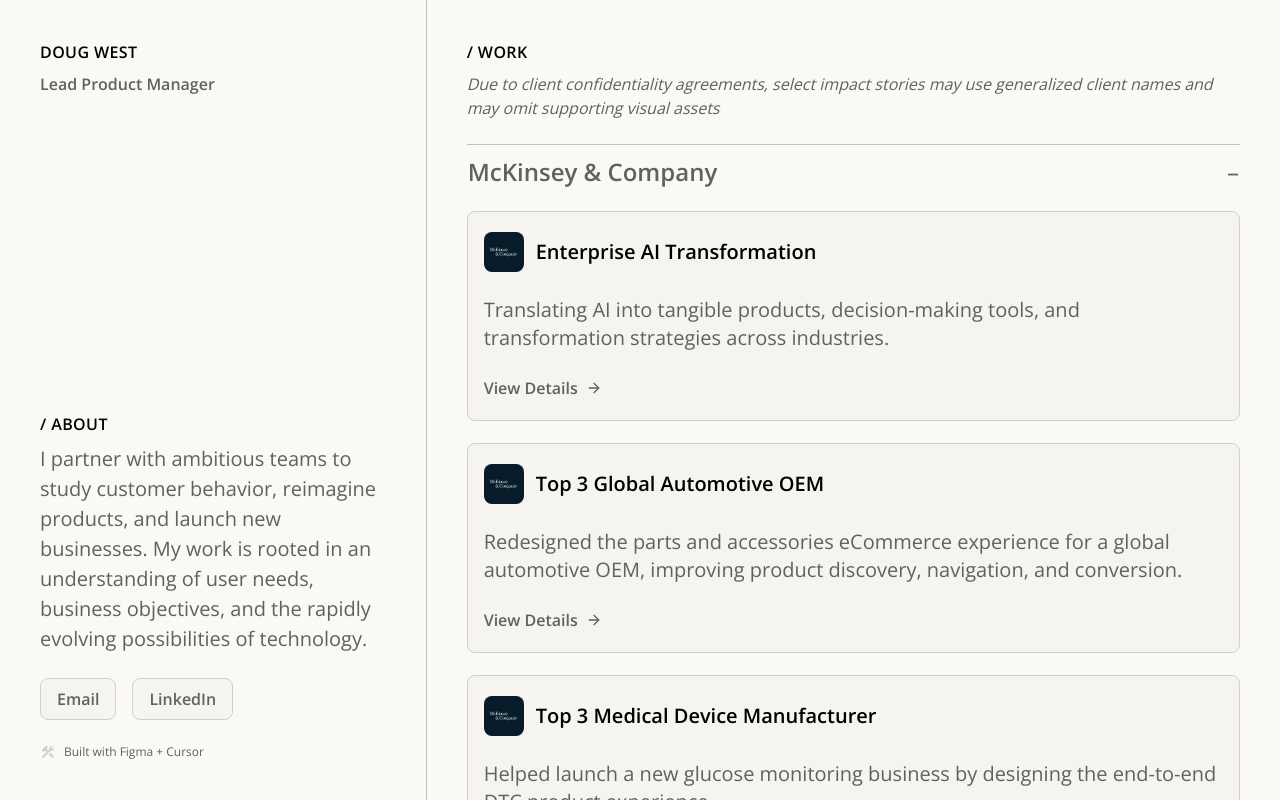
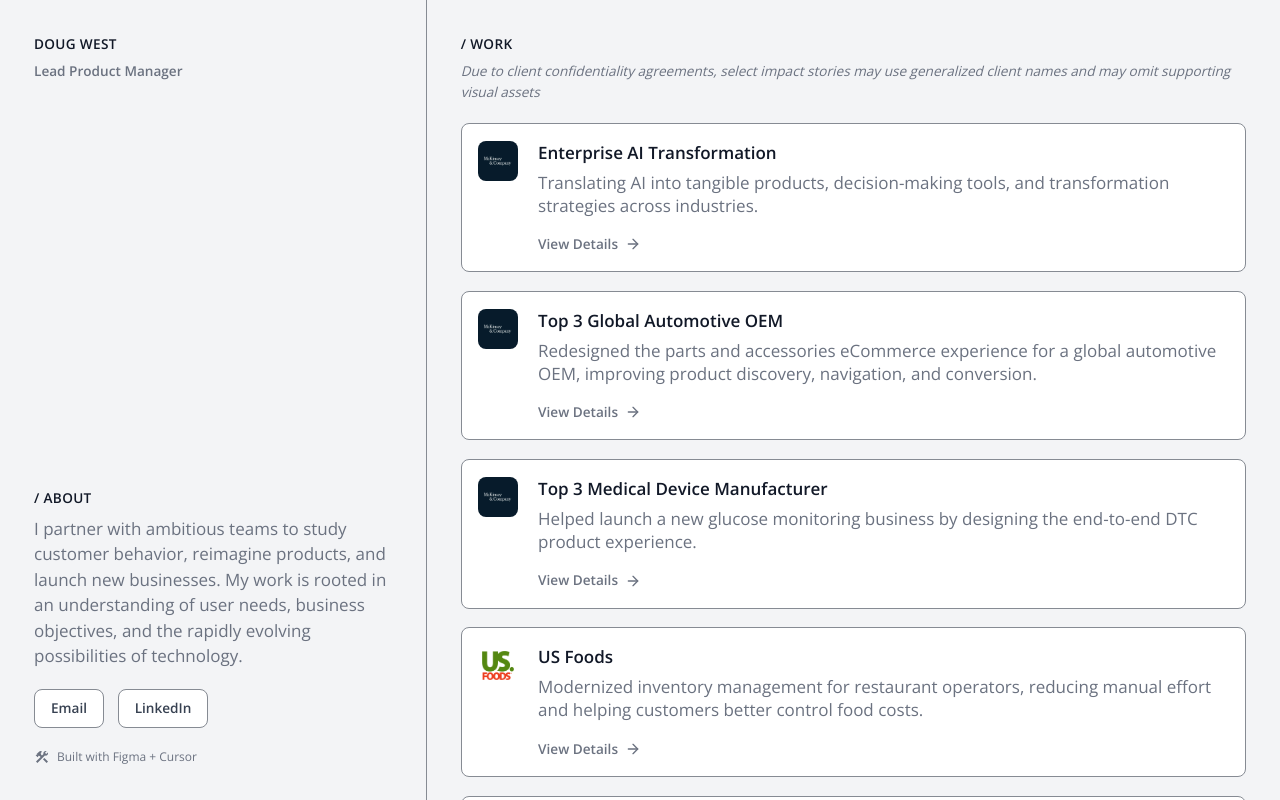
Before and after one commit to hotdiggitydoug/April-2025-Potfolio, a Next.js app: page / in a window 1280 px wide. Built offline with nearby package versions, Linux system fonts and the light colour scheme.

Commit message:
1.4
Scaled down typography and updated colors

```diff
--- a/src/app/globals.css
+++ b/src/app/globals.css
@@ -4,16 +4,56 @@
 
 @custom-variant dark (&:is(.dark *));
 
-/* ─── Tailwind theme: maps utilities (bg-cream-100, p-layout, …) to tokens ─── */
+/* ─── Tailwind theme: folio-* neutrals + legacy aliases (cream/cement) + spacing ─── */
 @theme inline {
-  /* Case study page (Figma 1191:197) main heading */
-  --text-case-title: 2rem;
-  --text-case-title--line-height: normal;
+  /*
+   * Typography scale (~15% smaller than Tailwind defaults, min 12px).
+   * Line heights tuned for hierarchy: roomier body, tighter display.
+   */
+  --text-xs: 0.75rem;
+  --text-xs--line-height: 1.125rem;
+  --text-sm: 0.8125rem;
+  --text-sm--line-height: 1.21875rem;
+  --text-base: 0.85rem;
+  --text-base--line-height: 1.275rem;
+  --text-lg: 0.95625rem;
+  --text-lg--line-height: 1.375rem;
+  --text-xl: 1.0625rem;
+  --text-xl--line-height: 1.4375rem;
+  --text-2xl: 1.275rem;
+  --text-2xl--line-height: 1.59375rem;
+  --text-3xl: 1.59375rem;
+  --text-3xl--line-height: 1.875rem;
+  --text-4xl: 1.9125rem;
+  --text-4xl--line-height: 2.125rem;
+  --text-5xl: 2.55rem;
+  --text-5xl--line-height: 1;
+  --text-6xl: 3.1875rem;
+  --text-6xl--line-height: 1;
+  --text-7xl: 3.825rem;
+  --text-7xl--line-height: 1;
+  --text-8xl: 5.1rem;
+  --text-8xl--line-height: 1;
+  --text-9xl: 6.8rem;
+  --text-9xl--line-height: 1;
+
+  /* Case study page main heading (scaled with the type ramp) */
+  --text-case-title: 1.7rem;
+  --text-case-title--line-height: 1.15;
 
   --font-heading: var(--font-open-sans);
   --font-sans:
     var(--font-open-sans), ui-sans-serif, system-ui, sans-serif,
     'Apple Color Emoji', 'Segoe UI Emoji', 'Segoe UI Symbol', 'Noto Color Emoji';
+
+  --color-folio-000: var(--folio-000);
+  --color-folio-100: var(--folio-100);
+  /* Hairlines / default borders */
+  --color-folio-150: var(--folio-150);
+  --color-folio-200: var(--folio-200);
+  --color-folio-500: var(--folio-500);
+  --color-folio-700: var(--folio-700);
+  --color-folio-900: var(--folio-900);
 
   --color-cream-100: var(--cream-100);
   --color-cream-500: var(--cream-500);
@@ -22,25 +62,26 @@
   --color-cement-100: var(--cement-100);
   --color-cement-500: var(--cement-500);
   --color-cement-900: var(--cement-900);
-  --color-portfolio-black: var(--black);
-  --color-portfolio-white: var(--white);
+  --color-portfolio-black: var(--folio-900);
+  --color-portfolio-white: var(--folio-000);
 
-  --spacing-layout: 2.5rem;
-  --spacing-section: 1.5rem;
-  --spacing-block: 1.25rem;
-  --spacing-tight: 0.5rem;
+  /* Spacing rhythm (~15% tighter to match reduced type) */
+  --spacing-layout: 2.125rem;
+  --spacing-section: 1.275rem;
+  --spacing-block: 1.0625rem;
+  --spacing-tight: 0.4375rem;
   /* Figma sidebar: gap between Email / LinkedIn */
-  --spacing-cta-gap: 1rem;
-  /* Work accordion: between “no gap” and `section` */
-  --spacing-sunk: 0.75rem;
-  /* Between `block` (1.25rem) and `section` (1.5rem) */
-  --spacing-comfort: 1.375rem;
-  /* Between `section` (1.5rem) and `layout` (2.5rem) */
-  --spacing-loft: 2rem;
-  /* Case study template: horizontal gutter at xl (between compact ~80px and Figma ~200px) */
-  --spacing-page-x: 8.5rem;
-  /* Case study template: 80px top + bottom */
-  --spacing-page-y: 5rem;
+  --spacing-cta-gap: 0.85rem;
+  /* Tight blocks between label groups */
+  --spacing-sunk: 0.6375rem;
+  /* Between `block` and `section` */
+  --spacing-comfort: 1.16875rem;
+  /* Between `section` and `layout` */
+  --spacing-loft: 1.7rem;
+  /* Case study template: horizontal gutter at xl */
+  --spacing-page-x: 7.225rem;
+  /* Case study template: vertical page padding */
+  --spacing-page-y: 4.25rem;
 
   --color-sidebar-ring: var(--sidebar-ring);
   --color-sidebar-border: var(--sidebar-border);
@@ -94,92 +135,137 @@
   }
 }
 
-/* ─── Figma variables + shadcn semantics (single source for app + shadcn/ui) ─── */
+/* ─── Foundational neutrals + shadcn semantics (single source for app + shadcn/ui) ─── */
 :root {
-  --black: #000000;
-  --white: #ffffff;
-  --cream-100: #faf9f5;
-  --cream-500: #f5f4ee;
-  --cream-550: #ebeae3;
-  --cream-900: #d1cfc6;
-  --cement-100: #c0c0c0;
-  --cement-500: #62615d;
-  --cement-900: #141413;
+  --folio-000: #ffffff;
+  --folio-100: #f9fafb;
+  /*
+   * Hairline / default border. Tuned for WCAG 2.1 SC 1.4.11 (non-text): ≥3:1 vs
+   * adjacent #fff and #f3f4f6 (card edges on gray canvas). Lighter than folio-500.
+   */
+  --folio-150: #868b93;
+  --folio-200: #f3f4f6;
+  --folio-500: #6b7280;
+  --folio-700: #374151;
+  --folio-900: #111827;
 
-  --background: var(--cream-100);
-  --foreground: var(--black);
-  --card: var(--cream-500);
-  --card-foreground: var(--black);
-  --popover: var(--cream-500);
-  --popover-foreground: var(--black);
-  --primary: var(--cement-900);
-  --primary-foreground: var(--white);
-  --secondary: var(--cream-500);
-  --secondary-foreground: var(--cement-500);
-  --muted: var(--cream-500);
-  --muted-foreground: var(--cement-500);
-  --accent: var(--cream-500);
-  --accent-foreground: var(--black);
+  /* Legacy names → folio ramp (existing components keep working) */
+  --black: var(--folio-900);
+  --white: var(--folio-000);
+  --cream-100: var(--folio-100);
+  --cream-500: var(--folio-000);
+  --cream-550: var(--folio-200);
+  /* Legacy border/hairline — maps to soft rule token */
+  --cream-900: var(--folio-150);
+  --cement-100: var(--folio-150);
+  --cement-500: var(--folio-700);
+  --cement-900: var(--folio-900);
+
+  /* UI semantics: reference layout — main canvas white, sidebar off-white, cool grays for type */
+  --background: var(--folio-000);
+  --foreground: var(--folio-700);
+  --card: var(--folio-000);
+  --card-foreground: var(--folio-900);
+  --popover: var(--folio-000);
+  --popover-foreground: var(--folio-900);
+  --primary: var(--folio-900);
+  --primary-foreground: var(--folio-000);
+  --secondary: var(--folio-000);
+  --secondary-foreground: var(--folio-700);
+  --muted: var(--folio-100);
+  --muted-foreground: var(--folio-500);
+  --accent: var(--folio-200);
+  --accent-foreground: var(--folio-900);
   --destructive: oklch(0.577 0.245 27.325);
-  --border: var(--cream-900);
-  --input: var(--cream-900);
-  --ring: var(--cement-500);
+  --border: var(--folio-150);
+  --input: var(--folio-150);
+  --ring: var(--folio-500);
   --radius: 0.5rem;
 
-  --chart-1: var(--cement-100);
-  --chart-2: var(--cement-500);
-  --chart-3: var(--cement-900);
-  --chart-4: var(--cream-900);
-  --chart-5: var(--cream-500);
+  --chart-1: var(--folio-200);
+  --chart-2: var(--folio-500);
+  --chart-3: var(--folio-700);
+  --chart-4: var(--folio-150);
+  --chart-5: var(--folio-100);
 
-  --sidebar: var(--cream-100);
-  --sidebar-foreground: var(--black);
-  --sidebar-primary: var(--cement-900);
-  --sidebar-primary-foreground: var(--white);
-  --sidebar-accent: var(--cream-500);
-  --sidebar-accent-foreground: var(--black);
-  --sidebar-border: var(--cream-900);
-  --sidebar-ring: var(--cement-500);
+  --sidebar: var(--folio-100);
+  --sidebar-foreground: var(--folio-900);
+  --sidebar-primary: var(--folio-900);
+  --sidebar-primary-foreground: var(--folio-000);
+  --sidebar-accent: var(--folio-200);
+  --sidebar-accent-foreground: var(--folio-900);
+  --sidebar-border: var(--folio-150);
+  --sidebar-ring: var(--folio-500);
 }
 
 .dark {
-  --background: var(--cream-100);
-  --foreground: var(--black);
-  --cream-550: #ebeae3;
-  --card: var(--cream-500);
-  --card-foreground: var(--black);
-  --popover: var(--cream-500);
-  --popover-foreground: var(--black);
-  --primary: var(--cement-900);
-  --primary-foreground: var(--white);
-  --secondary: var(--cream-500);
-  --secondary-foreground: var(--cement-500);
-  --muted: var(--cream-500);
-  --muted-foreground: var(--cement-500);
-  --accent: var(--cream-500);
-  --accent-foreground: var(--black);
+  --background: var(--folio-000);
+  --foreground: var(--folio-700);
+  --card: var(--folio-000);
+  --card-foreground: var(--folio-900);
+  --popover: var(--folio-000);
+  --popover-foreground: var(--folio-900);
+  --primary: var(--folio-900);
+  --primary-foreground: var(--folio-000);
+  --secondary: var(--folio-000);
+  --secondary-foreground: var(--folio-700);
+  --muted: var(--folio-100);
+  --muted-foreground: var(--folio-500);
+  --accent: var(--folio-200);
+  --accent-foreground: var(--folio-900);
   --destructive: oklch(0.577 0.245 27.325);
-  --border: var(--cream-900);
-  --input: var(--cream-900);
-  --ring: var(--cement-500);
-  --sidebar: var(--cream-100);
-  --sidebar-foreground: var(--black);
-  --sidebar-primary: var(--cement-900);
-  --sidebar-primary-foreground: var(--white);
-  --sidebar-accent: var(--cream-500);
-  --sidebar-accent-foreground: var(--black);
-  --sidebar-border: var(--cream-900);
-  --sidebar-ring: var(--cement-500);
+  --border: var(--folio-150);
+  --input: var(--folio-150);
+  --ring: var(--folio-500);
+  --sidebar: var(--folio-100);
+  --sidebar-foreground: var(--folio-900);
+  --sidebar-primary: var(--folio-900);
+  --sidebar-primary-foreground: var(--folio-000);
+  --sidebar-accent: var(--folio-200);
+  --sidebar-accent-foreground: var(--folio-900);
+  --sidebar-border: var(--folio-150);
+  --sidebar-ring: var(--folio-500);
 }
 
 @layer base {
   * {
     @apply border-border outline-ring/50;
   }
-  body {
-    @apply bg-background text-foreground antialiased;
-  }
   html {
     @apply font-sans;
+    font-feature-settings:
+      'kern' 1,
+      'liga' 1;
+  }
+  body {
+    @apply bg-background text-foreground antialiased text-base;
+  }
+  h1 {
+    @apply text-4xl font-semibold tracking-tight text-folio-900;
+  }
+  h2 {
+    @apply text-2xl font-semibold tracking-tight text-folio-900;
+  }
+  h3 {
+    @apply text-xl font-semibold tracking-tight text-folio-900;
+  }
+  h4 {
+    @apply text-lg font-semibold text-folio-900;
+  }
+  h5 {
+    @apply text-base font-semibold text-folio-900;
+  }
+  h6 {
+    @apply text-sm font-semibold text-folio-900;
+  }
+  p {
+    @apply text-base text-foreground;
+  }
+  small,
+  figcaption {
+    @apply text-sm text-muted-foreground;
+  }
+  strong {
+    @apply font-semibold;
   }
 }
--- a/src/components/case-study/CaseStudyShell.tsx
+++ b/src/components/case-study/CaseStudyShell.tsx
@@ -31,12 +31,12 @@
   children,
 }: CaseStudyShellProps) {
   return (
-    <div className="min-h-svh bg-cream-100 font-sans text-foreground antialiased">
+    <div className="min-h-svh bg-background font-sans text-foreground antialiased">
       <div className="mx-auto flex w-full max-w-[95rem] flex-col gap-layout px-layout py-page-y xl:px-page-x">
         <header className="flex w-full flex-col">
           <Link
             href={backHref}
-            className="group inline-flex w-fit items-center gap-tight text-base font-semibold text-portfolio-black no-underline transition-colors duration-200 ease-out visited:text-portfolio-black hover:text-cement-500 motion-reduce:transition-none focus-visible:outline-none focus-visible:ring-2 focus-visible:ring-ring focus-visible:ring-offset-2 focus-visible:ring-offset-cream-100"
+            className="group inline-flex w-fit items-center gap-tight text-base font-semibold text-portfolio-black no-underline transition-colors duration-200 ease-out visited:text-portfolio-black hover:text-folio-500 motion-reduce:transition-none focus-visible:outline-none focus-visible:ring-2 focus-visible:ring-ring focus-visible:ring-offset-2 focus-visible:ring-offset-background"
           >
             <BackArrowIcon className="size-7 shrink-0" />
             Back to work
--- a/src/components/layout/PortfolioShell.tsx
+++ b/src/components/layout/PortfolioShell.tsx
@@ -11,11 +11,11 @@
 
 export function PortfolioShell({ sidebar, children }: PortfolioShellProps) {
   return (
-    <div className="box-border min-h-svh w-full bg-cream-100 lg:fixed lg:inset-0 lg:min-h-0 lg:overflow-hidden">
-      <aside className="box-border flex min-h-svh flex-col items-stretch border-cement-100 p-layout lg:fixed lg:top-0 lg:bottom-0 lg:left-0 lg:z-20 lg:min-h-0 lg:w-1/3 lg:overflow-y-auto lg:overscroll-y-contain lg:border-r lg:border-solid">
+    <div className="box-border min-h-svh w-full bg-folio-200 lg:fixed lg:inset-0 lg:min-h-0 lg:overflow-hidden">
+      <aside className="box-border flex min-h-svh flex-col items-stretch border-r border-solid border-border bg-folio-200 p-layout lg:fixed lg:top-0 lg:bottom-0 lg:left-0 lg:z-20 lg:min-h-0 lg:w-1/3 lg:overflow-y-auto lg:overscroll-y-contain">
         {sidebar}
       </aside>
-      <main className="flex min-h-0 flex-col gap-section p-layout lg:ml-[33.333333vw] lg:h-full lg:overflow-y-auto lg:overscroll-y-contain">
+      <main className="flex min-h-0 flex-col gap-section bg-folio-200 p-layout lg:ml-[33.333333vw] lg:h-full lg:overflow-y-auto lg:overscroll-y-contain">
         {children}
       </main>
     </div>
@@ -37,14 +37,14 @@
         <p className="text-base font-semibold uppercase tracking-wide text-portfolio-black">
           {name}
         </p>
-        <p className="text-base font-semibold text-cement-500">{title}</p>
+        <p className="text-base font-semibold text-muted-foreground">{title}</p>
       </header>
       <div className="flex shrink-0 flex-col gap-section">
         <section className="flex flex-col gap-tight">
           <h2 className="text-base font-semibold uppercase tracking-wide text-portfolio-black">
             {aboutHeading}
           </h2>
-          <p className="text-xl font-normal leading-normal text-cement-500">
+          <p className="text-xl font-normal leading-normal text-muted-foreground">
             {about}
           </p>
         </section>
@@ -56,7 +56,7 @@
             href={email.href}
             className={cn(
               buttonVariants({ variant: 'secondary' }),
-              'h-auto rounded-lg border border-solid border-cream-900 px-4 py-2 text-base font-semibold transition-colors duration-200 ease-out motion-reduce:transition-none hover:border-cement-100 hover:bg-cream-550 hover:text-portfolio-black',
+              'h-auto rounded-lg border border-solid border-border px-4 py-2 text-base font-semibold transition-colors duration-300 ease-out motion-reduce:transition-none hover:border-border hover:bg-folio-100 hover:text-portfolio-black',
             )}
           >
             {email.label}
@@ -65,7 +65,7 @@
             href={linkedIn.href}
             className={cn(
               buttonVariants({ variant: 'secondary' }),
-              'h-auto rounded-lg border border-solid border-cream-900 px-4 py-2 text-base font-semibold transition-colors duration-200 ease-out motion-reduce:transition-none hover:border-cement-100 hover:bg-cream-550 hover:text-portfolio-black',
+              'h-auto rounded-lg border border-solid border-border px-4 py-2 text-base font-semibold transition-colors duration-300 ease-out motion-reduce:transition-none hover:border-border hover:bg-folio-100 hover:text-portfolio-black',
             )}
             target="_blank"
             rel="noreferrer"
@@ -77,7 +77,7 @@
           <svg
             xmlns="http://www.w3.org/2000/svg"
             viewBox="0 -960 960 960"
-            className="size-4 shrink-0 fill-cream-900"
+            className="size-4 shrink-0 fill-current text-muted-foreground"
             aria-hidden
           >
             <path d="M756-120 537-339l84-84 219 219-84 84Zm-552 0-84-84 276-276-68-68-28 28-51-51v82l-28 28-121-121 28-28h82l-50-50 142-142q20-20 43-29t47-9q24 0 47 9t43 29l-92 92 50 50-28 28 68 68 90-90q-4-11-6.5-23t-2.5-24q0-59 40.5-99.5T701-841q15 0 28.5 3t27.5 9l-99 99 72 72 99-99q7 14 9.5 27.5T841-701q0 59-40.5 99.5T701-561q-12 0-24-2t-23-7L204-120Z" />
--- a/src/components/ui/button.tsx
+++ b/src/components/ui/button.tsx
@@ -23,7 +23,7 @@
         default:
           "h-8 gap-1.5 px-2.5 has-data-[icon=inline-end]:pr-2 has-data-[icon=inline-start]:pl-2",
         xs: "h-6 gap-1 rounded-[min(var(--radius-md),10px)] px-2 text-xs in-data-[slot=button-group]:rounded-lg has-data-[icon=inline-end]:pr-1.5 has-data-[icon=inline-start]:pl-1.5 [&_svg:not([class*='size-'])]:size-3",
-        sm: "h-7 gap-1 rounded-[min(var(--radius-md),12px)] px-2.5 text-[0.8rem] in-data-[slot=button-group]:rounded-lg has-data-[icon=inline-end]:pr-1.5 has-data-[icon=inline-start]:pl-1.5 [&_svg:not([class*='size-'])]:size-3.5",
+        sm: "h-7 gap-1 rounded-[min(var(--radius-md),12px)] px-2.5 text-sm in-data-[slot=button-group]:rounded-lg has-data-[icon=inline-end]:pr-1.5 has-data-[icon=inline-start]:pl-1.5 [&_svg:not([class*='size-'])]:size-3.5",
         lg: "h-9 gap-1.5 px-2.5 has-data-[icon=inline-end]:pr-2 has-data-[icon=inline-start]:pl-2",
         icon: "size-8",
         "icon-xs":
--- a/src/components/work/ProjectCard.tsx
+++ b/src/components/work/ProjectCard.tsx
@@ -22,18 +22,17 @@
       className={cn(
         'group/card block rounded-lg no-underline outline-none',
         'text-inherit visited:text-inherit hover:no-underline',
-        'focus-visible:ring-2 focus-visible:ring-ring focus-visible:ring-offset-2 focus-visible:ring-offset-cream-100',
+        'focus-visible:ring-2 focus-visible:ring-ring focus-visible:ring-offset-2 focus-visible:ring-offset-folio-200',
         className
       )}
     >
       <Card
         className={cn(
-          'h-full gap-section rounded-lg border border-solid border-cream-900 bg-cream-500 py-block shadow-none ring-0',
-          'transition-colors duration-300 ease-out motion-reduce:transition-none group-hover/card:bg-cream-550',
+          'h-full gap-section rounded-lg border border-solid border-border bg-card py-block shadow-none ring-0',
+          'transition-colors duration-300 ease-out motion-reduce:transition-none group-hover/card:bg-folio-100',
         )}
       >
-        <CardContent className="flex flex-col gap-section">
-          <div className="flex flex-col gap-sunk sm:flex-row sm:items-center">
+        <CardContent className="flex flex-row items-start gap-section">
           <div
             className={cn(
               'size-10 shrink-0 overflow-hidden rounded-lg',
@@ -59,13 +58,14 @@
               }
             />
           </div>
-            <p className="min-w-0 flex-1 text-xl font-semibold text-card-foreground">
+          <div className="flex min-w-0 flex-1 flex-col items-start gap-tight text-left">
+            <p className="w-full text-xl font-semibold text-card-foreground">
               {project.title}
             </p>
-          </div>
-          <div className="flex flex-col gap-tight">
-            <p className="text-xl text-muted-foreground">{project.description}</p>
-            <span className="inline-flex items-center gap-tight self-start text-base font-semibold text-muted-foreground">
+            <p className="w-full text-xl text-muted-foreground">
+              {project.description}
+            </p>
+            <span className="mt-sunk inline-flex items-center gap-tight text-base font-semibold text-muted-foreground">
               View Details
               <ArrowRight
                 className="size-4 shrink-0 motion-reduce:animate-none group-hover/card:animate-card-cta-arrow"
--- a/src/components/work/WorkSection.tsx
+++ b/src/components/work/WorkSection.tsx
@@ -1,10 +1,3 @@
-import {
-  Accordion,
-  AccordionContent,
-  AccordionItem,
-  AccordionTrigger,
-} from '@/components/ui/accordion'
-import { Separator } from '@/components/ui/separator'
 import type { HomeEmployer } from '@/content/home'
 
 import { ProjectCard } from './ProjectCard'
@@ -20,6 +13,8 @@
   confidentialityNote,
   employers,
 }: WorkSectionProps) {
+  const projects = employers.flatMap((employer) => employer.projects)
+
   return (
     <section
       className="flex flex-col gap-section"
@@ -40,31 +35,13 @@
           {confidentialityNote}
         </p>
       </div>
-      <Accordion
-        multiple
-        defaultValue={employers.map((employer) => employer.id)}
-        className="w-full border-0 shadow-none"
-      >
-        {employers.map((employer) => (
-          <AccordionItem key={employer.id} value={employer.id}>
-            <Separator className="mb-0 bg-cement-100" />
-            <AccordionTrigger className="text-2xl font-semibold text-cement-500 hover:no-underline">
-              <span className="pr-tight text-left">{employer.name}</span>
-            </AccordionTrigger>
-            <AccordionContent className="pt-sunk">
-              {employer.projects.length > 0 ? (
-                <ul className="flex flex-col gap-comfort pb-loft">
-                  {employer.projects.map((project) => (
-                    <li key={project.id}>
-                      <ProjectCard project={project} />
-                    </li>
-                  ))}
-                </ul>
-              ) : null}
-            </AccordionContent>
-          </AccordionItem>
+      <ul className="flex w-full flex-col gap-comfort">
+        {projects.map((project) => (
+          <li key={project.id}>
+            <ProjectCard project={project} />
+          </li>
         ))}
-      </Accordion>
+      </ul>
     </section>
   )
 }
--- a/src/content/home.ts
+++ b/src/content/home.ts
@@ -7,7 +7,7 @@
   imageAlt?: string
   /** How the logo fills the thumbnail; default cover */
   imageThumbFit?: 'cover' | 'contain'
-  /** Optional classes on the thumbnail wrapper (e.g. bg-cream-900, padding) */
+  /** Optional classes on the thumbnail wrapper (e.g. bg-folio-200, padding) */
   imageThumbTileClassName?: string
   /** CSS object-position for raster logos (e.g. center 40%) */
   imageThumbObjectPosition?: string
```
Lines whose indentation alone changed are shown as unchanged.
